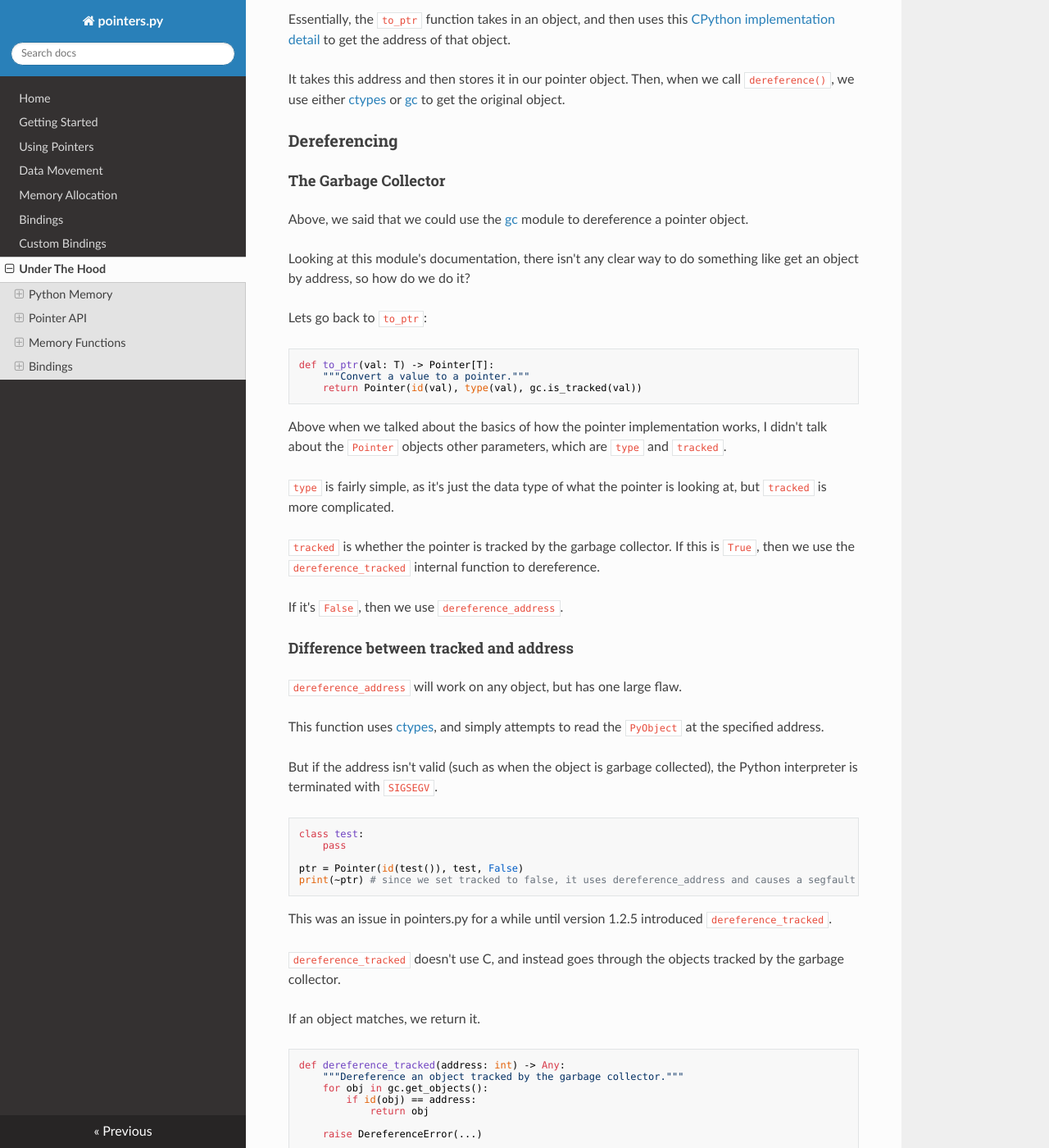
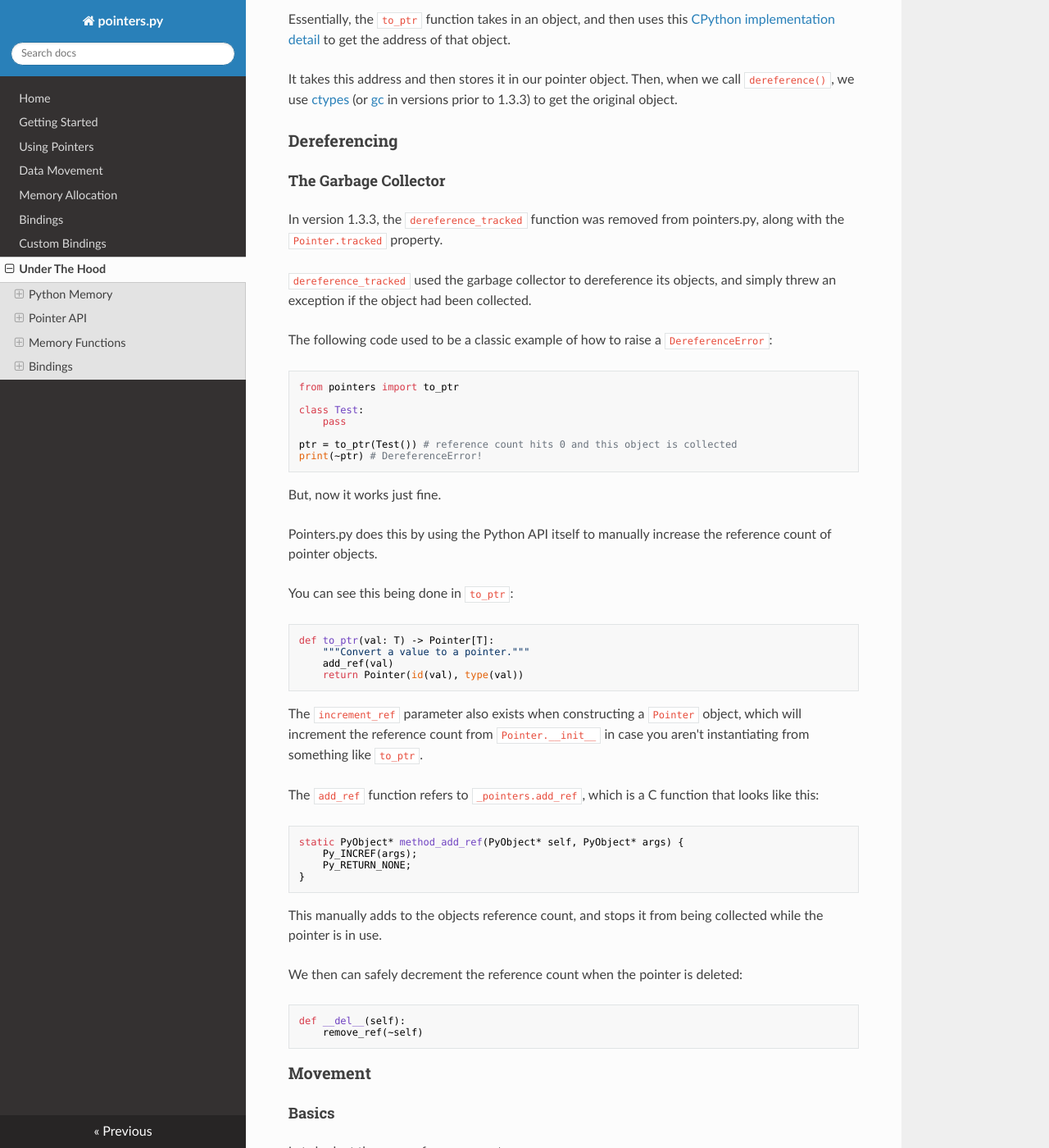
Before and after one commit to ZeroIntensity/pointers.py, an MkDocs documentation site: the page built from docs/under_the_hood.md, in a window 1280 px wide and 1400 px high, scrolled down 1983 px. Shown: the whole window at 82% size. Built offline with MkDocs 1.6.1, drawn with Linux system fonts in a browser that asks for light colours; nearby versions of some CDN libraries; some of the changed text lies outside the part shown.

Commit message:
fix garbage collection

````diff
--- a/docs/under_the_hood.md
+++ b/docs/under_the_hood.md
@@ -81,70 +81,59 @@ class Pointer(Generic[T]):
 
 Essentially, the `to_ptr` function takes in an object, and then uses this [CPython implementation detail](https://docs.python.org/3/library/functions.html#id) to get the address of that object.
 
-It takes this address and then stores it in our pointer object. Then, when we call `dereference()`, we use either [ctypes](https://docs.python.org/3/library/ctypes.html) or [gc](https://docs.python.org/3/library/gc.html) to get the original object.
+It takes this address and then stores it in our pointer object. Then, when we call `dereference()`, we use [ctypes](https://docs.python.org/3/library/ctypes.html) (or [gc](https://docs.python.org/3/library/gc.html) in versions prior to 1.3.3) to get the original object.
 
 ### Dereferencing
 
 #### The Garbage Collector
 
-Above, we said that we could use the [gc](https://docs.python.org/3/library/gc.html) module to dereference a pointer object.
+In version 1.3.3, the `dereference_tracked` function was removed from pointers.py, along with the `Pointer.tracked` property.
 
-Looking at this module's documentation, there isn't any clear way to do something like get an object by address, so how do we do it?
+`dereference_tracked` used the garbage collector to dereference its objects, and simply threw an exception if the object had been collected.
 
-Lets go back to `to_ptr`:
+The following code used to be a classic example of how to raise a `DereferenceError`:
+
+```py
+from pointers import to_ptr
+
+class Test:
+    pass
+
+ptr = to_ptr(Test()) # reference count hits 0 and this object is collected
+print(~ptr) # DereferenceError!
+```
+
+But, now it works just fine.
+
+Pointers.py does this by using the Python API itself to manually increase the reference count of pointer objects.
+
+You can see this being done in `to_ptr`:
 
 ```py
 def to_ptr(val: T) -> Pointer[T]:
     """Convert a value to a pointer."""
-    return Pointer(id(val), type(val), gc.is_tracked(val))
+    add_ref(val)
+    return Pointer(id(val), type(val))
 ```
 
-Above when we talked about the basics of how the pointer implementation works, I didn't talk about the `Pointer` objects other parameters, which are `type` and `tracked`.
+The `increment_ref` parameter also exists when constructing a `Pointer` object, which will increment the reference count from `Pointer.__init__` in case you aren't instantiating from something like `to_ptr`.
 
-`type` is fairly simple, as it's just the data type of what the pointer is looking at, but `tracked` is more complicated.
+The `add_ref` function refers to `_pointers.add_ref`, which is a C function that looks like this:
 
-`tracked` is whether the pointer is tracked by the garbage collector. If this is `True`, then we use the `dereference_tracked` internal function to dereference.
+```c
+static PyObject* method_add_ref(PyObject* self, PyObject* args) {
+    Py_INCREF(args);
+    Py_RETURN_NONE;
+}
+```
 
-If it's `False`, then we use `dereference_address`.
+This manually adds to the objects reference count, and stops it from being collected while the pointer is in use.
 
-#### Difference between tracked and address
-
-`dereference_address` will work on any object, but has one large flaw.
-
-This function uses [ctypes](https://docs.python.org/3/library/ctypes.html), and simply attempts to read the `PyObject` at the specified address.
-
-But if the address isn't valid (such as when the object is garbage collected), the Python interpreter is terminated with `SIGSEGV`.
+We then can safely decrement the reference count when the pointer is deleted:
 
 ```py
-class test:
-    pass
-
-ptr = Pointer(id(test()), test, False)
-print(~ptr) # since we set tracked to false, it uses dereference_address and causes a segfault
-```
-
-This was an issue in pointers.py for a while until version 1.2.5 introduced `dereference_tracked`.
-
-`dereference_tracked` doesn't use C, and instead goes through the objects tracked by the garbage collector.
-
-If an object matches, we return it.
-
-```py
-def dereference_tracked(address: int) -> Any:
-    """Dereference an object tracked by the garbage collector."""
-    for obj in gc.get_objects():
-        if id(obj) == address:
-            return obj
-
-    raise DereferenceError(...)
-```
-
-Then, when calling `dereference()` on our original pointer, we simply check whether the target is tracked:
-
-```py
-def dereference(self) -> T:
-    """Dereference the pointer."""
-    return (dereference_tracked if self.tracked else dereference_address)(self.address)
+def __del__(self):
+    remove_ref(~self)
 ```
 
 ### Movement
@@ -636,14 +625,6 @@ class StructPointer(Pointer[A]):
 
     def __init__(self, address: int, data_type: Type[A]):
         super().__init__(address, data_type, True)
-        self.__ref = dereference_address(
-            address
-        )  # this needs to be here to stop garbage collection
-
-    def __getattr__(self, name: str):
-        if name == "__ref":
-            raise Exception
-        return super().__getattribute__(name)
 
     @property
     def _as_parameter_(self):
@@ -652,8 +633,4 @@ class StructPointer(Pointer[A]):
 
 We need `_as_parameter_` to allow it to be used in a `ctypes` call. Since we won't always have a binding for a struct, we can just use the address, like in `VoidPointer`.
 
-Unfortunately, garbage collection breaks things when interacting with our target `Struct` object.
-
-To fix this, the `__ref` attribute had to be introduced. This attribute actually contains the target object, and keeps its alive as long as the pointer exists.
-
-To keep the "spirit" of pointers.py, an error is raised inside the `__getattr__` if trying to access `__ref`.
+The `increment_ref` is also passed to stop the struct from being garbage collected.
--- a/setup.py
+++ b/setup.py
@@ -1,4 +1,4 @@
-from setuptools import setup
+from setuptools import setup, Extension
 
 with open("./README.md") as f:
     long_desc: str = f.read()
@@ -6,7 +6,7 @@ with open("./README.md") as f:
 if __name__ == "__main__":
     setup(
         name="pointers.py",
-        version="1.3.2",
+        version="1.3.3",
         author="ZeroIntensity",
         author_email="<zintensitydev@gmail.com>",
         description="Bringing the hell of pointers to Python.",
@@ -29,4 +29,5 @@ if __name__ == "__main__":
             "Documentation": "https://pointerspy.netlify.app/",
         },
         package_dir={"": "src"},
+        ext_modules=[Extension("_pointers", ["./src/mod.c"])],
     )
--- a/src/pointers/__init__.py
+++ b/src/pointers/__init__.py
@@ -1,4 +1,4 @@
-from .pointer import Pointer, to_ptr, dereference_address, dereference_tracked
+from .pointer import Pointer, to_ptr, dereference_address
 from .malloc import (
     malloc,
     IsMallocPointerError,
````
Also changed, not shown: docs/pointers.md (+2 -33 lines), 9 other files.
